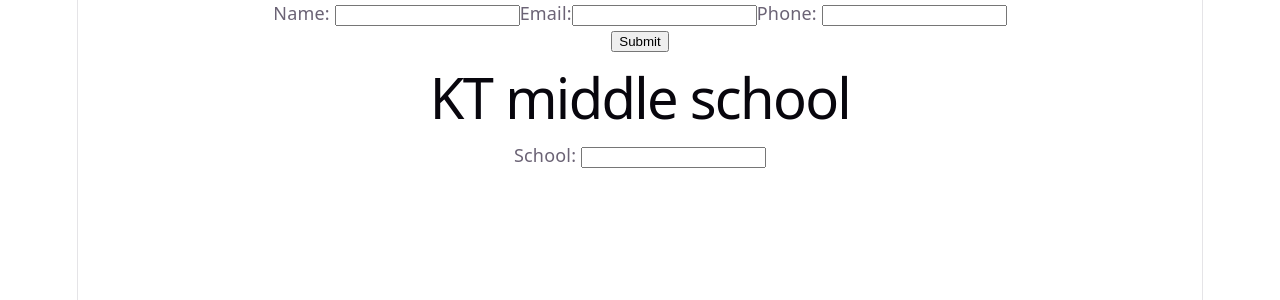
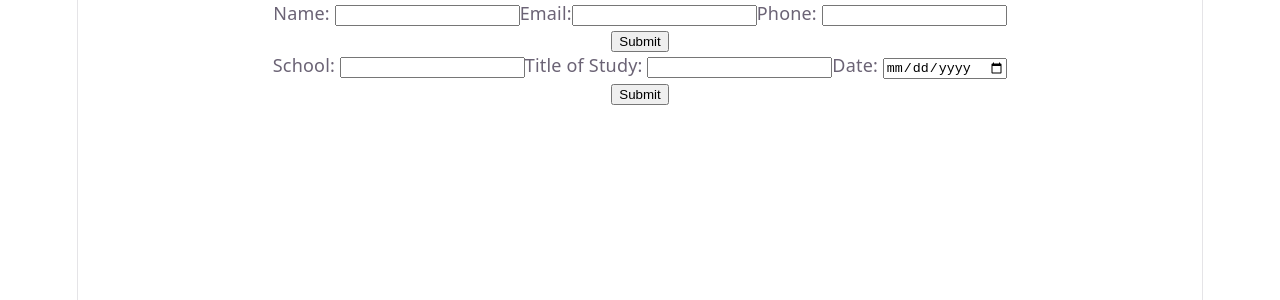
Before and after one commit to UmaanMehraj/cv-app, a React (Vite) app: page / in a window 1280 px wide. Shown: the top 300 px of the page. Built offline with nearby package versions, Linux system fonts and the light colour scheme.

Commit message:
update: Form.jsx

```diff
--- a/src/components/Form.jsx
+++ b/src/components/Form.jsx
@@ -29,7 +29,7 @@ function GeneralInfo() {
           <h3>Email: {person.email}</h3>
           <h3>Phone: {person.phone}</h3>
         </div>
-          <button>Edit</button>
+        <button>Edit</button>
       </div>
     )
   }
@@ -53,21 +53,53 @@ function GeneralInfo() {
 }
 
 function EducationalXp() {
-  const [schoolName, setSchoolName] = useState('KT middle school')
+  const [education, setEducation] = useState({
+    schoolName: 'Harvard',
+    title: 'BS Computer Science',
+    date: '12-12-2024',
+  })
+  const [isSubmitted, changeSubmission] = useState(false)
 
-  function updatetSchoolName() {
-    const input = document.querySelector('#school')
-    setSchoolName(input.value)
+  function updateEducation() {
+    const schoolNameInput = document.querySelector('#school')
+    const titleOfStudy = document.querySelector('#title')
+    const dateOfStudy = document.querySelector('#date')
+
+    setEducation({
+      ...education,
+      schoolName: schoolNameInput.value,
+      title: titleOfStudy,
+      date: dateOfStudy,
+    })
+    changeSubmission(true)
+  }
+  if (isSubmitted) {
+    return (
+      <div className='container'>
+        <div className='general'>
+          <h3>School {education.schoolName}</h3>
+          <h3>Title of Study {education.title}</h3>
+          <h3>Date of passing: {education.date}</h3>
+        </div>
+        <button>Edit</button>
+      </div>
+    )
   }
 
   return (
     <section>
       <div className='form'>
-        <h1>{schoolName}</h1>
-        <form onSubmit={updatetSchoolName}>
+        <form>
           <label htmlFor='schoolName'>School: </label>
           <input type='text' name='schoolName' id='school' />
+          <label htmlFor='title'>Title of Study: </label>
+          <input type='text' name='title' id='title' />
+          <label htmlFor='date'>Date: </label>
+          <input type='date' name='date' id='date' />
         </form>
+        <button typeof='submit' onClick={updateEducation}>
+          Submit
+        </button>
       </div>
     </section>
   )
--- a/src/main.jsx
+++ b/src/main.jsx
@@ -1,7 +1,6 @@
 import { StrictMode } from 'react'
 import { createRoot } from 'react-dom/client'
 import './index.css'
-import App from './App.jsx'
 import Form from './components/Form.jsx'
 
 createRoot(document.getElementById('root')).render(
```
